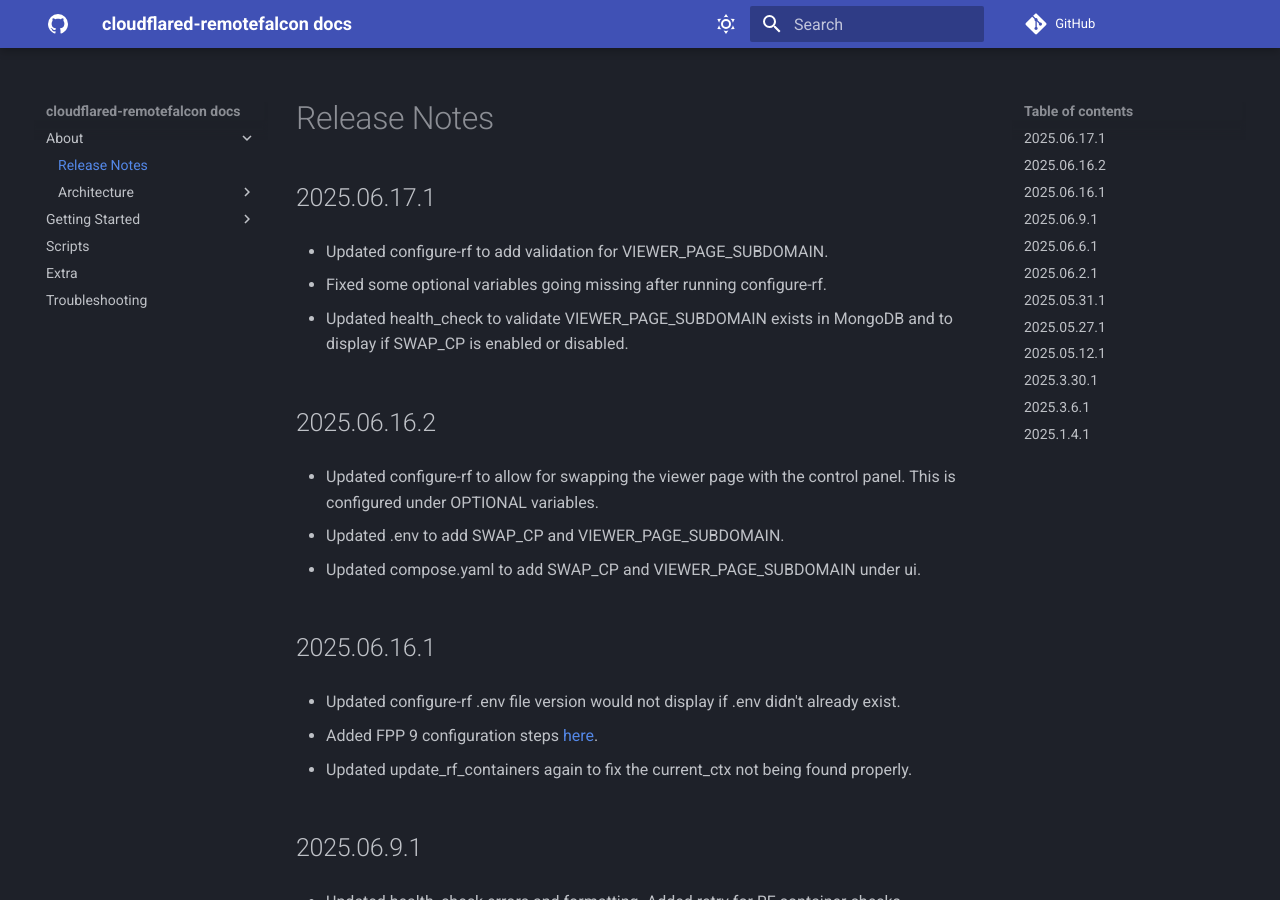
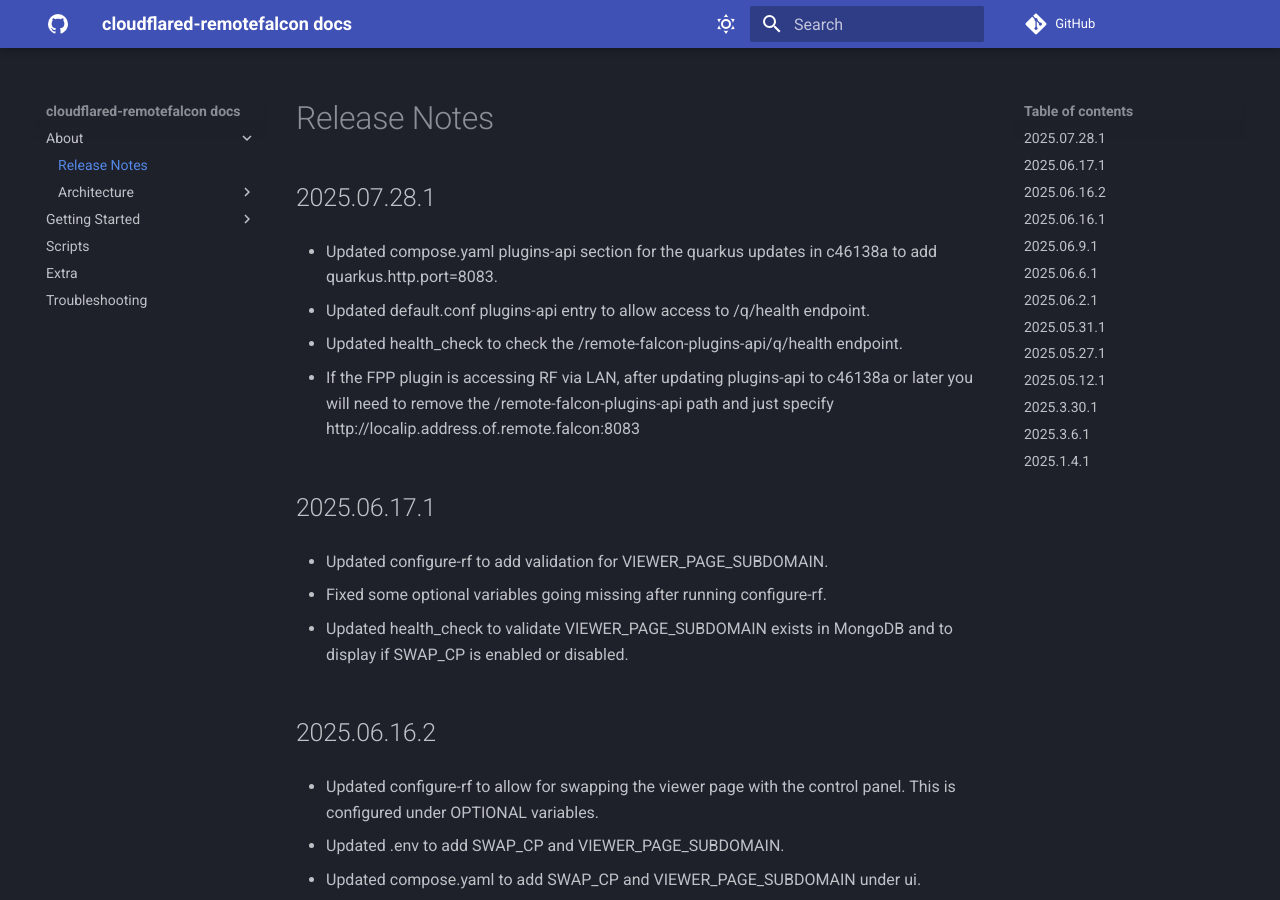
Before and after one commit to Ne0n09/cloudflared-remotefalcon, an MkDocs documentation site: the page built from docs/release-notes.md, in a window 1280 px wide and 900 px high. Built offline with MkDocs 1.6.1 and Material for MkDocs 9.7.7, drawn with Linux system fonts in a browser that asks for light colours; some web fonts are replaced; comment, search, counter and statistics services are not loaded.

Commit message:
plugins-api quarkus updates

```diff
--- a/docs/release-notes.md
+++ b/docs/release-notes.md
@@ -1,4 +1,14 @@
 # Release Notes
+
+## 2025.07.28.1
+
+- Updated compose.yaml plugins-api section for the quarkus updates in c46138a to add quarkus.http.port=8083.
+
+- Updated default.conf plugins-api entry to allow access to /q/health endpoint.
+
+- Updated health_check to check the /remote-falcon-plugins-api/q/health endpoint.
+
+- If the FPP plugin is accessing RF via LAN, after updating plugins-api to c46138a or later you will need to remove the /remote-falcon-plugins-api path and just specify http://localip.address.of.remote.falcon:8083
 
 ## 2025.06.17.1
 
```
Also changed, not shown: docs/main/post-install.md (+6 -0 lines), 3 other files.
